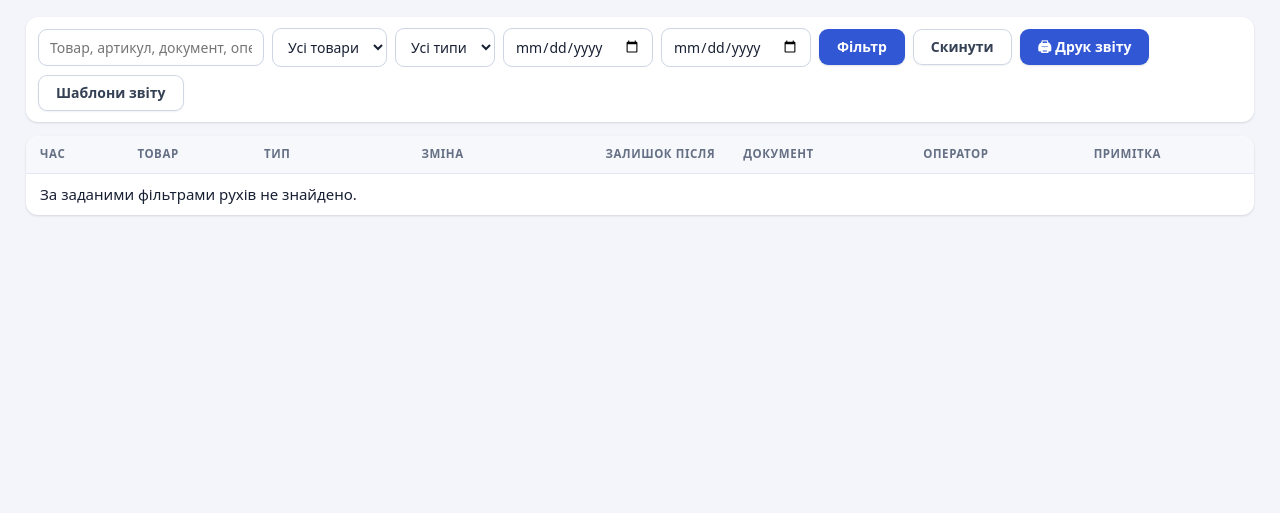
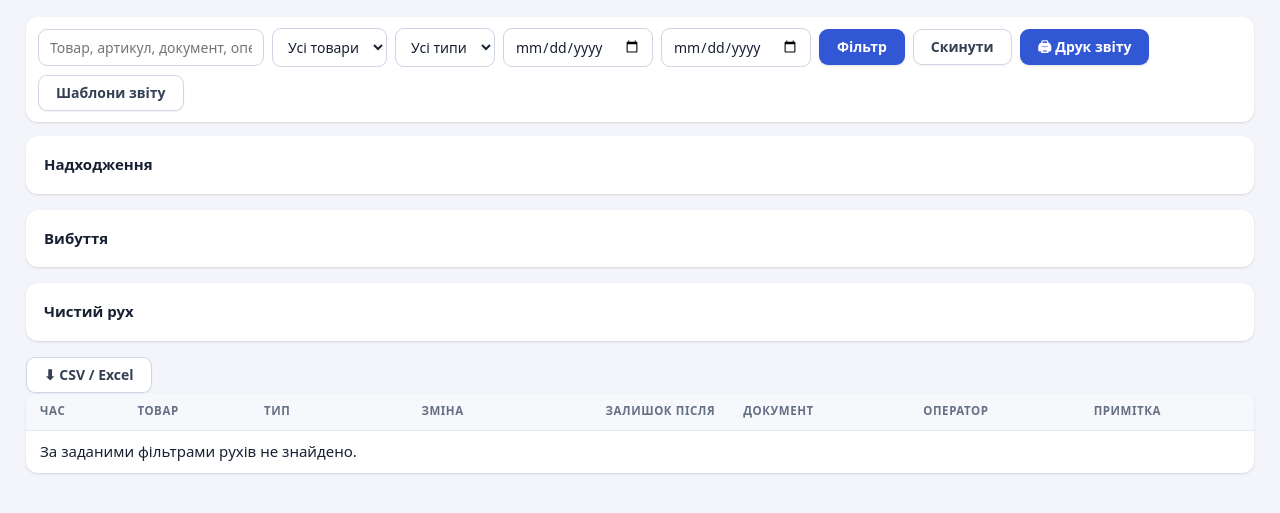
Before and after one commit to pavlo9840-gggpol/crm-prototup, a Django app: template core/templates/core/movements.html in a window 1280 px wide. Shown: the part 89-602 px from the top of the page. Run offline with Django 4.2, Linux system fonts and the light colour scheme; the template is opened without the code that fills it, so the values that code supplies are empty.

Commit message:
Show stock movement totals and CSV export

```diff
--- a/core/templates/core/movements.html
+++ b/core/templates/core/movements.html
@@ -6,5 +6,7 @@
 <select name="type"><option value="">Усі типи</option>{% for k,v in types %}<option value="{{ k }}"{% if selected_type == k %} selected{% endif %}>{{ v }}</option>{% endfor %}</select>
 <input type="date" name="from" value="{{ date_from }}"><input type="date" name="to" value="{{ date_to }}"><button class="btn">Фільтр</button>
 <a class="btn gray" href="{% url 'inventory_movements' %}">Скинути</a> <a class="btn" target="_blank" href="{% url 'print_movement_report' %}?{{ request.GET.urlencode }}">🖨 Друк звіту</a> <a class="btn gray" href="{% url 'designer_select' %}?type=movement_report">Шаблони звіту</a></form>
+<div class="cards" style="margin:12px 0"><div class="card"><b>Надходження</b><div>{{ incoming_total|floatformat:"-3" }}</div></div><div class="card"><b>Вибуття</b><div>{{ outgoing_total|floatformat:"-3" }}</div></div><div class="card"><b>Чистий рух</b><div>{{ net_total|floatformat:"-3" }}</div></div></div>
+<a class="btn gray" href="{% url 'inventory_movements' %}?{{ request.GET.urlencode }}&export=csv">⬇ CSV / Excel</a>
 <table><tr><th>Час</th><th>Товар</th><th>Тип</th><th class="n">Зміна</th><th class="n">Залишок після</th><th>Документ</th><th>Оператор</th><th>Примітка</th></tr>
 {% for m in moves %}<tr><td>{{ m.created_at|date:"d.m.Y H:i" }}</td><td>{{ m.product.name }}</td><td>{{ m.get_movement_type_display }}</td><td class="n">{{ m.quantity_change|floatformat:"-3" }}</td><td class="n">{{ m.balance_after|floatformat:"-3" }}</td><td>{{ m.doc_ref }}</td><td>{{ m.user|default:"" }}</td><td>{{ m.note }}</td></tr>{% empty %}<tr><td colspan="8">За заданими фільтрами рухів не знайдено.</td></tr>{% endfor %}</table>{% endblock %}
```
